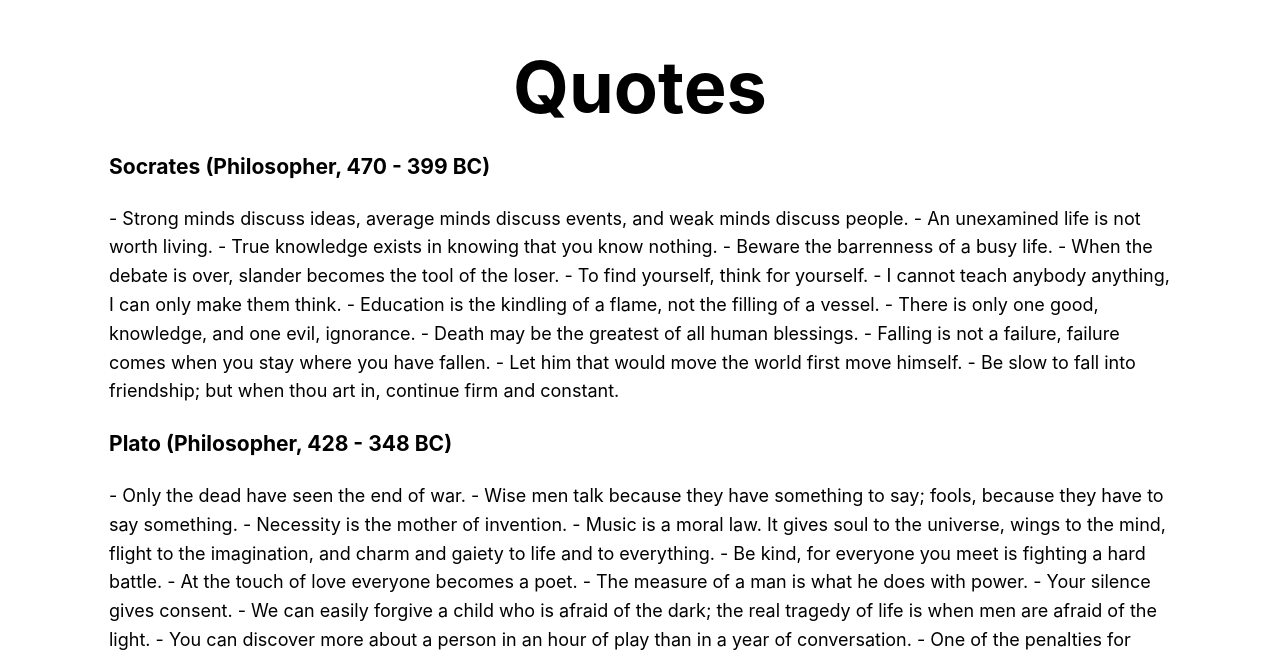
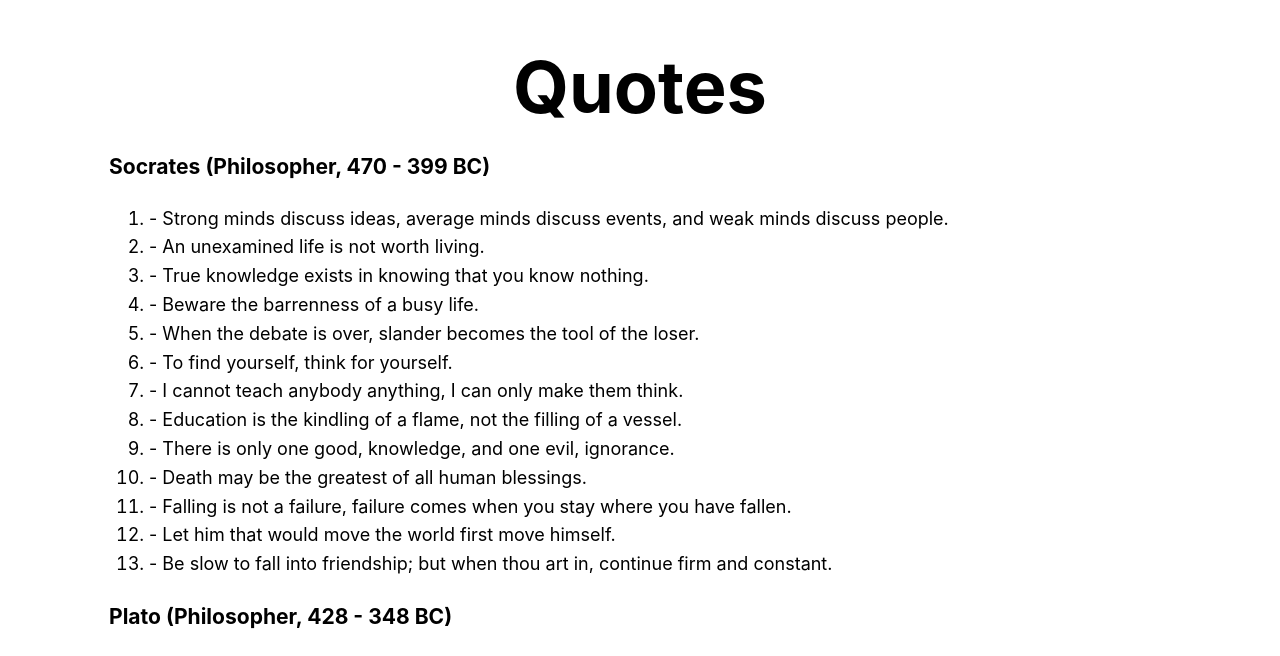
Before and after one commit to lreynolds188/Portfolio, a Next.js app: page /quotes in a window 1280 px wide. Shown: the part 144-800 px from the top of the page. Built offline with nearby package versions, Linux system fonts and the light colour scheme.

Commit message:
Update quotes.js

```diff
--- a/pages/quotes.js
+++ b/pages/quotes.js
@@ -17,21 +17,21 @@ export default function Home() {
             <h3>
               Socrates (Philosopher, 470 - 399 BC)
             </h3>
-            <p>
-              - Strong minds discuss ideas, average minds discuss events, and weak minds discuss people.
-              - An unexamined life is not worth living.
-              - True knowledge exists in knowing that you know nothing.
-              - Beware the barrenness of a busy life.
-              - When the debate is over, slander becomes the tool of the loser.
-              - To find yourself, think for yourself.
-              - I cannot teach anybody anything, I can only make them think.
-              - Education is the kindling of a flame, not the filling of a vessel.
-              - There is only one good, knowledge, and one evil, ignorance.
-              - Death may be the greatest of all human blessings.
-              - Falling is not a failure, failure comes when you stay where you have fallen.
-              - Let him that would move the world first move himself.
-              - Be slow to fall into friendship; but when thou art in, continue firm and constant.
-            </p>
+            <ol>
+              <li> - Strong minds discuss ideas, average minds discuss events, and weak minds discuss people.</li>
+              <li> - An unexamined life is not worth living.</li>
+              <li> - True knowledge exists in knowing that you know nothing.</li>
+              <li> - Beware the barrenness of a busy life.</li>
+              <li> - When the debate is over, slander becomes the tool of the loser.</li>
+              <li> - To find yourself, think for yourself.</li>
+              <li> - I cannot teach anybody anything, I can only make them think.</li>
+              <li> - Education is the kindling of a flame, not the filling of a vessel.</li>
+              <li> - There is only one good, knowledge, and one evil, ignorance.</li>
+              <li> - Death may be the greatest of all human blessings.</li>
+              <li> - Falling is not a failure, failure comes when you stay where you have fallen.</li>
+              <li> - Let him that would move the world first move himself.</li>
+              <li> - Be slow to fall into friendship; but when thou art in, continue firm and constant.</li>
+            </ol>
             <h3>
 Plato (Philosopher, 428 - 348 BC)
   </h3>
```
